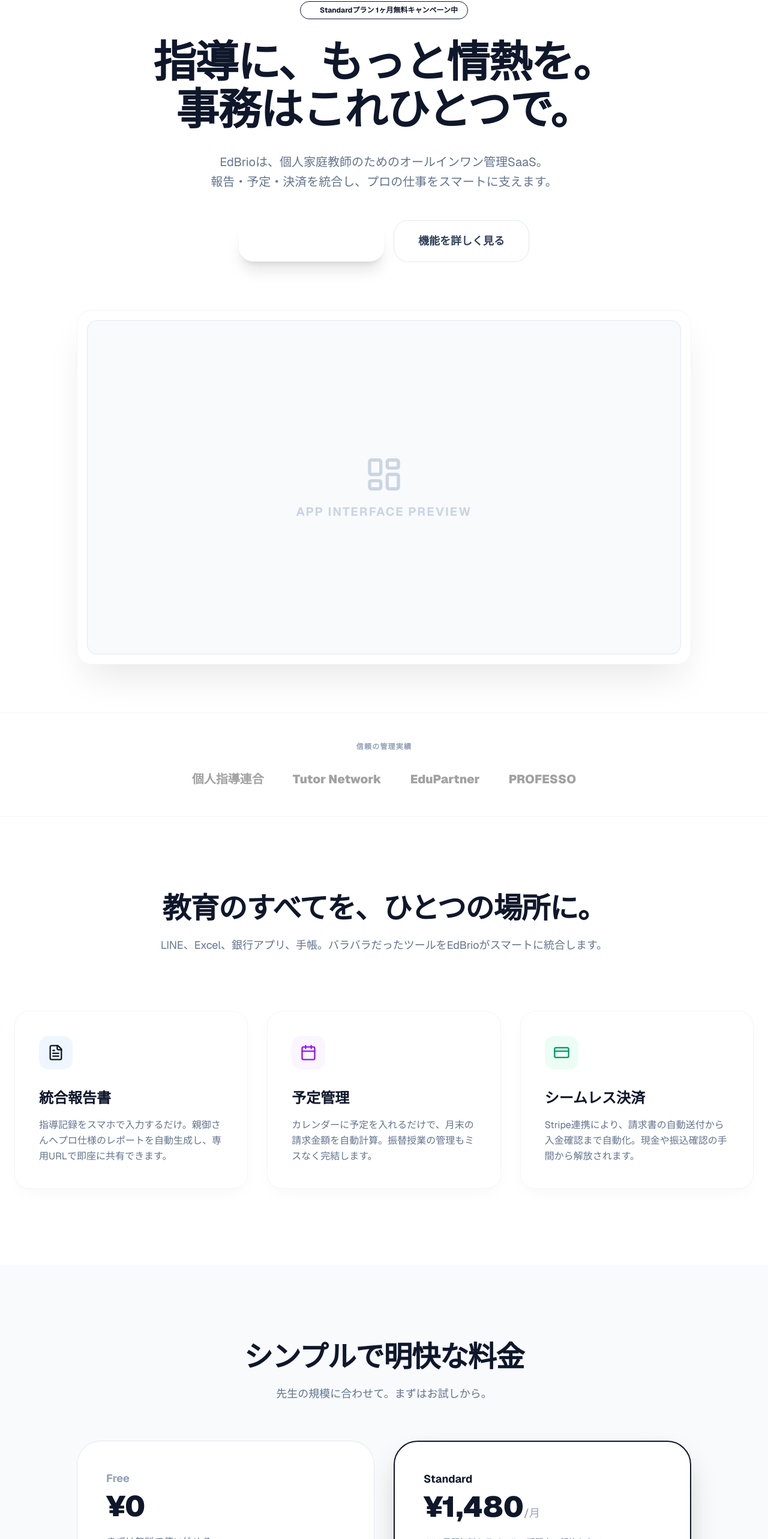
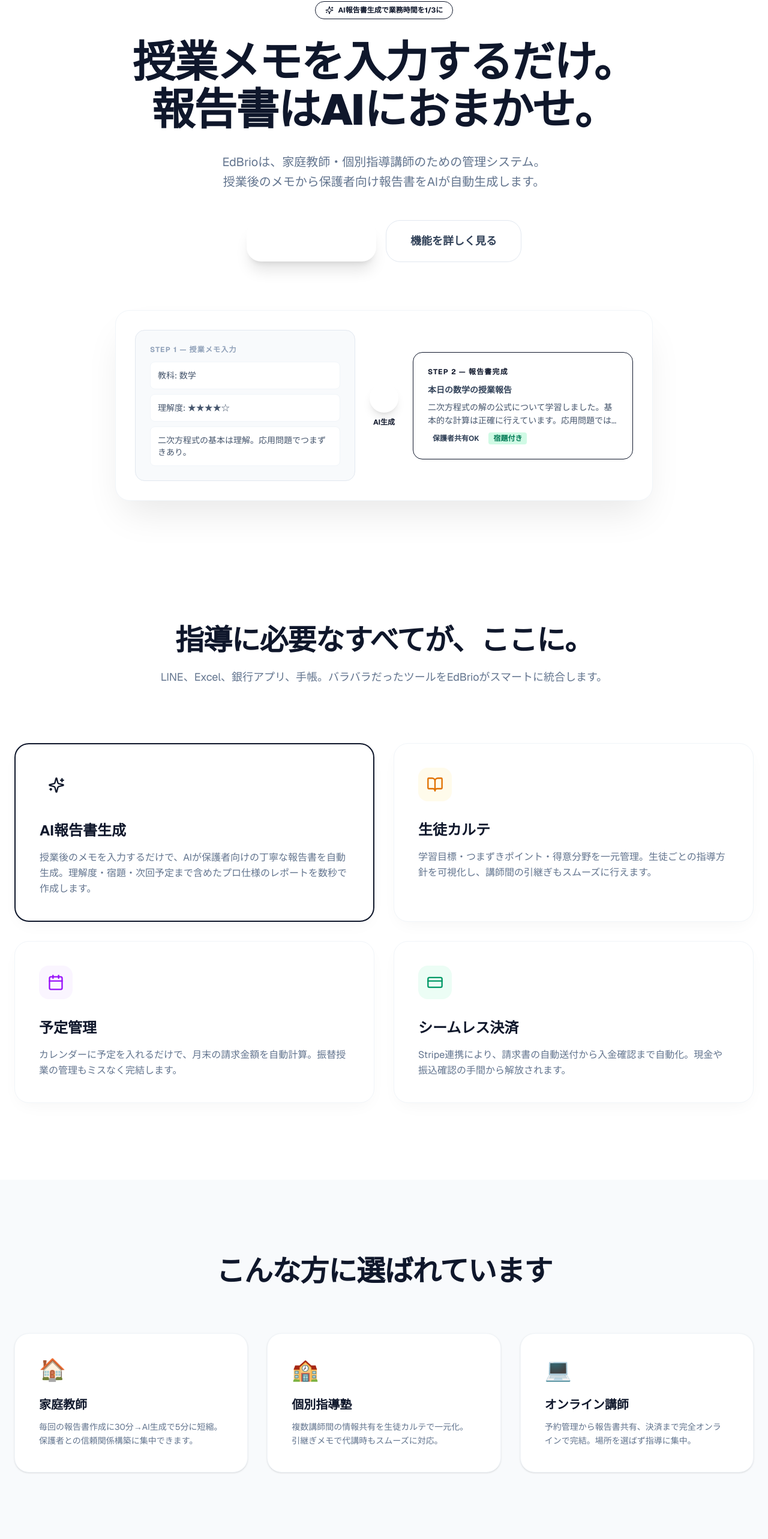
Before and after one commit to Nishi-Taiga/edbrio, a Next.js app: page / in a window 1280 px wide. Shown: the part 158-2724 px from the top of the page at 60% size. Built offline with nearby package versions, Linux system fonts and the light colour scheme; no server answers.

Commit message:
feat: enhance homepage with AI report generation features and improved navigation

```diff
--- a/src/app/page.tsx
+++ b/src/app/page.tsx
@@ -3,7 +3,7 @@
 import { useEffect } from 'react'
 import Link from 'next/link'
 import { useAuth } from '@/hooks/use-auth'
-import { GraduationCap, LayoutDashboard, FileText, Calendar, CreditCard, Check } from 'lucide-react'
+import { GraduationCap, Sparkles, BookOpen, Calendar, CreditCard, ArrowRight, ChevronDown, Check } from 'lucide-react'
 
 export default function HomePage() {
   const { user, dbUser, loading } = useAuth()
@@ -31,7 +31,7 @@
     '@type': 'WebApplication',
     name: 'EdBrio',
     applicationCategory: 'EducationalApplication',
-    description: '家庭教師のためのオールインワン管理システム',
+    description: '家庭教師のためのAI報告書生成・生徒管理システム',
     operatingSystem: 'Web',
     offers: {
       '@type': 'Offer',
@@ -56,12 +56,13 @@
           </div>
           <div className="hidden md:flex items-center gap-8 text-sm font-semibold text-slate-500">
             <a href="#features" className="hover:text-primary-600 transition">機能</a>
+            <a href="#use-cases" className="hover:text-primary-600 transition">活用シーン</a>
             <a href="#pricing" className="hover:text-primary-600 transition">料金</a>
             <a href="#faq" className="hover:text-primary-600 transition">よくある質問</a>
           </div>
           <div className="flex items-center gap-4">
             <Link href="/login" className="hidden sm:block text-sm font-bold text-slate-500 hover:text-primary-600">ログイン</Link>
-            <Link href="#pricing" className="bg-primary-600 text-white px-6 py-3 rounded-2xl text-sm font-bold hover:bg-primary-700 transition shadow-lg shadow-primary-600/20">
+            <Link href="/login" className="bg-primary-600 text-white px-6 py-3 rounded-2xl text-sm font-bold hover:bg-primary-700 transition shadow-lg shadow-primary-600/20">
               無料で始める
             </Link>
           </div>
@@ -72,37 +73,60 @@
       <section className="pt-40 pb-20 px-6 bg-[radial-gradient(#e2e8f0_0.5px,transparent_0.5px)] [background-size:24px_24px]">
         <div className="max-w-5xl mx-auto text-center">
           <div className="inline-flex items-center gap-2 bg-primary-50 border border-primary-100 rounded-full px-4 py-1.5 text-xs font-bold text-primary-600 mb-8">
-            <span className="relative flex h-2 w-2">
-              <span className="animate-ping absolute inline-flex h-full w-full rounded-full bg-primary-400 opacity-75"></span>
-              <span className="relative inline-flex rounded-full h-2 w-2 bg-primary-600"></span>
-            </span>
-            Standardプラン 1ヶ月無料キャンペーン中
+            <Sparkles className="w-3.5 h-3.5" />
+            AI報告書生成で業務時間を1/3に
           </div>
           <h1 className="text-5xl md:text-7xl font-black tracking-tight text-slate-900 leading-[1.1] mb-8">
-            指導に、<span className="text-primary-600">もっと情熱を。</span><br />
-            事務はこれひとつで。
+            授業メモを入力するだけ。<br />
+            <span className="text-primary-600">報告書はAIにおまかせ。</span>
           </h1>
           <p className="text-slate-500 text-lg md:text-xl max-w-2xl mx-auto leading-relaxed mb-12">
-            EdBrioは、個人家庭教師のためのオールインワン管理SaaS。<br className="hidden md:block" />
-            報告・予定・決済を統合し、プロの仕事をスマートに支えます。
+            EdBrioは、家庭教師・個別指導講師のための管理システム。<br className="hidden md:block" />
+            授業後のメモから保護者向け報告書をAIが自動生成します。
           </p>
           <div className="flex flex-col sm:flex-row items-center justify-center gap-4 mb-20">
-            <Link href="/teacher/signup" className="w-full sm:w-auto bg-primary-600 hover:bg-primary-700 text-white px-10 py-5 rounded-3xl font-bold text-lg transition shadow-xl shadow-primary-600/30">
-              まずは無料で始める
+            <Link href="/login" className="w-full sm:w-auto bg-primary-600 hover:bg-primary-700 text-white px-10 py-5 rounded-3xl font-bold text-lg transition shadow-xl shadow-primary-600/30 flex items-center justify-center gap-2">
+              無料で始める <ArrowRight className="w-5 h-5" />
             </Link>
             <a href="#features" className="w-full sm:w-auto bg-white border border-slate-200 hover:bg-slate-50 text-slate-700 px-10 py-5 rounded-3xl font-bold text-lg transition">
               機能を詳しく見る
             </a>
           </div>
 
-          {/* Dashboard Preview Card */}
-          <div className="relative max-w-6xl mx-auto">
+          {/* AI Report Flow Visual */}
+          <div className="relative max-w-4xl mx-auto">
             <div className="absolute -inset-4 bg-gradient-to-tr from-primary-100 to-blue-50 rounded-[2.5rem] blur-2xl opacity-50 -z-10"></div>
-            <div className="bg-white rounded-3xl p-4 shadow-[0_32px_64px_-16px_rgba(0,0,0,0.1)] border border-slate-100">
-              <div className="bg-slate-50 rounded-2xl aspect-[16/9] flex items-center justify-center border border-slate-200 overflow-hidden">
-                <div className="flex flex-col items-center gap-4 text-slate-300">
-                  <LayoutDashboard className="w-16 h-16" />
-                  <span className="font-bold text-xl uppercase tracking-widest">App Interface Preview</span>
+            <div className="bg-white rounded-3xl p-8 shadow-[0_32px_64px_-16px_rgba(0,0,0,0.1)] border border-slate-100">
+              <div className="grid md:grid-cols-[1fr_auto_1fr] gap-6 items-center">
+                {/* Step 1: Memo Input */}
+                <div className="bg-slate-50 rounded-2xl p-6 border border-slate-200 text-left">
+                  <div className="text-xs font-bold text-slate-400 uppercase tracking-widest mb-3">STEP 1 — 授業メモ入力</div>
+                  <div className="space-y-2 text-sm text-slate-600">
+                    <div className="bg-white rounded-lg p-3 border border-slate-100">教科: 数学</div>
+                    <div className="bg-white rounded-lg p-3 border border-slate-100">理解度: ★★★★☆</div>
+                    <div className="bg-white rounded-lg p-3 border border-slate-100">二次方程式の基本は理解。応用問題でつまずきあり。</div>
+                  </div>
+                </div>
+
+                {/* Arrow */}
+                <div className="flex flex-col items-center gap-2">
+                  <div className="w-12 h-12 bg-primary-600 rounded-full flex items-center justify-center text-white shadow-lg shadow-primary-600/30">
+                    <Sparkles className="w-5 h-5" />
+                  </div>
+                  <span className="text-xs font-bold text-primary-600">AI生成</span>
+                </div>
+
+                {/* Step 2: Report Output */}
+                <div className="bg-primary-50 rounded-2xl p-6 border border-primary-100 text-left">
+                  <div className="text-xs font-bold text-primary-600 uppercase tracking-widest mb-3">STEP 2 — 報告書完成</div>
+                  <div className="space-y-2 text-sm text-slate-700">
+                    <p className="font-bold">本日の数学の授業報告</p>
+                    <p className="text-slate-600 leading-relaxed">二次方程式の解の公式について学習しました。基本的な計算は正確に行えています。応用問題では...</p>
+                    <div className="flex gap-2 mt-2">
+                      <span className="bg-primary-100 text-primary-700 px-2 py-0.5 rounded text-xs font-bold">保護者共有OK</span>
+                      <span className="bg-emerald-100 text-emerald-700 px-2 py-0.5 rounded text-xs font-bold">宿題付き</span>
+                    </div>
+                  </div>
                 </div>
               </div>
             </div>
@@ -110,39 +134,36 @@
         </div>
       </section>
 
-      {/* Social Proof / Logos */}
-      <div className="py-12 border-y border-slate-100">
-        <div className="max-w-7xl mx-auto px-6">
-          <p className="text-center text-xs font-bold text-slate-400 uppercase tracking-widest mb-8">信頼の管理実績</p>
-          <div className="flex flex-wrap justify-center gap-12 opacity-40 grayscale">
-            <div className="text-xl font-black">個人指導連合</div>
-            <div className="text-xl font-black">Tutor Network</div>
-            <div className="text-xl font-black">EduPartner</div>
-            <div className="text-xl font-black">PROFESSO</div>
-          </div>
-        </div>
-      </div>
-
       {/* Features */}
       <section id="features" className="py-32 px-6">
         <div className="max-w-7xl mx-auto">
           <div className="text-center max-w-3xl mx-auto mb-24">
-            <h2 className="text-4xl md:text-5xl font-black tracking-tight mb-6">教育のすべてを、<span className="text-primary-600">ひとつの場所に。</span></h2>
+            <h2 className="text-4xl md:text-5xl font-black tracking-tight mb-6">指導に必要なすべてが、<span className="text-primary-600">ここに。</span></h2>
             <p className="text-slate-500 text-lg">LINE、Excel、銀行アプリ、手帳。バラバラだったツールをEdBrioがスマートに統合します。</p>
           </div>
 
-          <div className="grid grid-cols-1 md:grid-cols-3 gap-8">
-            {/* Feature Card */}
-            <div className="p-10 rounded-3xl bg-white border border-slate-100 shadow-[0_10px_30px_-10px_rgba(0,0,0,0.05)] hover:translate-y-[-8px] transition duration-300">
-              <div className="w-14 h-14 bg-blue-50 rounded-2xl flex items-center justify-center text-primary-600 mb-8">
-                <FileText className="w-7 h-7" />
+          <div className="grid grid-cols-1 md:grid-cols-2 gap-8">
+            {/* AI Reports */}
+            <div className="p-10 rounded-3xl bg-gradient-to-br from-primary-50 to-white border-2 border-primary-100 shadow-[0_10px_30px_-10px_rgba(0,0,0,0.05)] hover:translate-y-[-8px] transition duration-300">
+              <div className="w-14 h-14 bg-primary-100 rounded-2xl flex items-center justify-center text-primary-600 mb-8">
+                <Sparkles className="w-7 h-7" />
               </div>
-              <h3 className="text-2xl font-bold mb-4">統合報告書</h3>
+              <h3 className="text-2xl font-bold mb-4">AI報告書生成</h3>
               <p className="text-slate-500 leading-relaxed">
-                指導記録をスマホで入力するだけ。親御さんへプロ仕様のレポートを自動生成し、専用URLで即座に共有できます。
+                授業後のメモを入力するだけで、AIが保護者向けの丁寧な報告書を自動生成。理解度・宿題・次回予定まで含めたプロ仕様のレポートを数秒で作成します。
               </p>
             </div>
-            {/* Feature Card */}
+            {/* Student Karte */}
+            <div className="p-10 rounded-3xl bg-white border border-slate-100 shadow-[0_10px_30px_-10px_rgba(0,0,0,0.05)] hover:translate-y-[-8px] transition duration-300">
+              <div className="w-14 h-14 bg-amber-50 rounded-2xl flex items-center justify-center text-amber-600 mb-8">
+                <BookOpen className="w-7 h-7" />
+              </div>
+              <h3 className="text-2xl font-bold mb-4">生徒カルテ</h3>
+              <p className="text-slate-500 leading-relaxed">
+                学習目標・つまずきポイント・得意分野を一元管理。生徒ごとの指導方針を可視化し、講師間の引継ぎもスムーズに行えます。
+              </p>
+            </div>
+            {/* Scheduling */}
             <div className="p-10 rounded-3xl bg-white border border-slate-100 shadow-[0_10px_30px_-10px_rgba(0,0,0,0.05)] hover:translate-y-[-8px] transition duration-300">
               <div className="w-14 h-14 bg-purple-50 rounded-2xl flex items-center justify-center text-purple-600 mb-8">
                 <Calendar className="w-7 h-7" />
@@ -152,7 +173,7 @@
                 カレンダーに予定を入れるだけで、月末の請求金額を自動計算。振替授業の管理もミスなく完結します。
               </p>
             </div>
-            {/* Feature Card */}
+            {/* Payments */}
             <div className="p-10 rounded-3xl bg-white border border-slate-100 shadow-[0_10px_30px_-10px_rgba(0,0,0,0.05)] hover:translate-y-[-8px] transition duration-300">
               <div className="w-14 h-14 bg-emerald-50 rounded-2xl flex items-center justify-center text-emerald-600 mb-8">
                 <CreditCard className="w-7 h-7" />
@@ -166,8 +187,40 @@
         </div>
       </section>
 
+      {/* Use Cases */}
+      <section id="use-cases" className="py-32 px-6 bg-slate-50">
+        <div className="max-w-7xl mx-auto">
+          <div className="text-center max-w-3xl mx-auto mb-20">
+            <h2 className="text-4xl md:text-5xl font-black tracking-tight mb-6">こんな方に<span className="text-primary-600">選ばれています</span></h2>
+          </div>
+          <div className="grid grid-cols-1 md:grid-cols-3 gap-8">
+            <div className="bg-white rounded-3xl p-10 border border-slate-100 shadow-sm">
+              <div className="text-4xl mb-6">🏠</div>
+              <h3 className="text-xl font-bold mb-3">家庭教師</h3>
+              <p className="text-slate-500 leading-relaxed text-sm">
+                毎回の報告書作成に30分→AI生成で5分に短縮。保護者との信頼関係構築に集中できます。
+              </p>
+            </div>
+            <div className="bg-white rounded-3xl p-10 border border-slate-100 shadow-sm">
+              <div className="text-4xl mb-6">🏫</div>
+              <h3 className="text-xl font-bold mb-3">個別指導塾</h3>
+              <p className="text-slate-500 leading-relaxed text-sm">
+                複数講師間の情報共有を生徒カルテで一元化。引継ぎメモで代講時もスムーズに対応。
+              </p>
+            </div>
+            <div className="bg-white rounded-3xl p-10 border border-slate-100 shadow-sm">
+              <div className="text-4xl mb-6">💻</div>
+              <h3 className="text-xl font-bold mb-3">オンライン講師</h3>
+              <p className="text-slate-500 leading-relaxed text-sm">
+                予約管理から報告書共有、決済まで完全オンラインで完結。場所を選ばず指導に集中。
+              </p>
+            </div>
+          </div>
+        </div>
+      </section>
+
       {/* Pricing */}
-      <section id="pricing" className="py-32 px-6 bg-slate-50">
+      <section id="pricing" className="py-32 px-6">
         <div className="max-w-5xl mx-auto">
           <div className="text-center mb-16">
             <h2 className="text-4xl md:text-5xl font-black tracking-tight mb-6">シンプルで明快な料金</h2>
@@ -190,7 +243,7 @@
                   </li>
                 </ul>
               </div>
-              <Link href="/teacher/signup" className="w-full py-5 rounded-2xl bg-slate-100 text-slate-900 font-bold text-center hover:bg-slate-200 transition">
+              <Link href="/login" className="w-full py-5 rounded-2xl bg-slate-100 text-slate-900 font-bold text-center hover:bg-slate-200 transition block">
                 無料で始める
               </Link>
             </div>
@@ -209,17 +262,17 @@
                     <Check className="w-5 h-5 text-primary-600" /> 生徒数 無制限
                   </li>
                   <li className="flex items-center gap-3 text-slate-600 font-bold">
-                    <Check className="w-5 h-5 text-primary-600" /> Stripe決済連携（月謝請求）
+                    <Check className="w-5 h-5 text-primary-600" /> AI報告書 無制限生成
                   </li>
                   <li className="flex items-center gap-3 text-slate-600 font-bold">
-                    <Check className="w-5 h-5 text-primary-600" /> 指導報告書のPDF出力
+                    <Check className="w-5 h-5 text-primary-600" /> Stripe決済連携（月謝請求）
                   </li>
                   <li className="flex items-center gap-3 text-slate-600 font-bold">
                     <Check className="w-5 h-5 text-primary-600" /> 優先カスタマーサポート
                   </li>
                 </ul>
               </div>
-              <Link href="/teacher/signup" className="w-full py-5 rounded-2xl bg-primary-600 text-white font-bold text-center hover:bg-primary-700 transition shadow-lg shadow-primary-600/20">
+              <Link href="/login" className="w-full py-5 rounded-2xl bg-primary-600 text-white font-bold text-center hover:bg-primary-700 transition shadow-lg shadow-primary-600/20 block">
                 無料で1ヶ月試してみる
               </Link>
             </div>
@@ -228,19 +281,62 @@
       </section>
 
       {/* FAQ */}
-      <section id="faq" className="py-32 px-6">
+      <section id="faq" className="py-32 px-6 bg-slate-50">
         <div className="max-w-3xl mx-auto">
-          <h2 className="text-4xl font-black text-center mb-16 italic tracking-tight">FAQ</h2>
-          <div className="space-y-6">
-            <div className="p-8 rounded-2xl border border-slate-100 shadow-[0_10px_30px_-10px_rgba(0,0,0,0.05)]">
-              <h4 className="font-bold text-lg mb-2">無料トライアル期間が終わるとどうなりますか？</h4>
-              <p className="text-slate-500 leading-relaxed">自動的にStandardプランへ移行されます。期間内にダッシュボードから解約すれば、一切費用はかかりません。</p>
-            </div>
-            <div className="p-8 rounded-2xl border border-slate-100 shadow-[0_10px_30px_-10px_rgba(0,0,0,0.05)]">
-              <h4 className="font-bold text-lg mb-2">親御さんはアプリをインストールする必要がありますか？</h4>
-              <p className="text-slate-500 leading-relaxed">いいえ、不要です。先生が共有する専用のWebページ（URL）をブラウザで開くだけで、報告書を確認できます。</p>
-            </div>
+          <h2 className="text-4xl font-black text-center mb-16 tracking-tight">よくある質問</h2>
+          <div className="space-y-4">
+            <details className="group bg-white rounded-2xl border border-slate-100 shadow-sm">
+              <summary className="p-6 cursor-pointer flex items-center justify-between font-bold text-lg list-none">
+                AI報告書の精度はどの程度ですか？
+                <ChevronDown className="w-5 h-5 text-slate-400 group-open:rotate-180 transition-transform" />
+              </summary>
+              <div className="px-6 pb-6 text-slate-500 leading-relaxed">
+                Claude AIを活用し、授業メモの内容に基づいて自然な日本語の報告書を生成します。生成後に編集も可能なため、先生のスタイルに合わせて調整できます。
+              </div>
+            </details>
+            <details className="group bg-white rounded-2xl border border-slate-100 shadow-sm">
+              <summary className="p-6 cursor-pointer flex items-center justify-between font-bold text-lg list-none">
+                親御さんはアプリをインストールする必要がありますか？
+                <ChevronDown className="w-5 h-5 text-slate-400 group-open:rotate-180 transition-transform" />
+              </summary>
+              <div className="px-6 pb-6 text-slate-500 leading-relaxed">
+                いいえ、不要です。保護者はブラウザからログインするだけで、報告書の閲覧や学習進捗の確認ができます。
+              </div>
+            </details>
+            <details className="group bg-white rounded-2xl border border-slate-100 shadow-sm">
+              <summary className="p-6 cursor-pointer flex items-center justify-between font-bold text-lg list-none">
+                無料トライアル期間が終わるとどうなりますか？
+                <ChevronDown className="w-5 h-5 text-slate-400 group-open:rotate-180 transition-transform" />
+              </summary>
+              <div className="px-6 pb-6 text-slate-500 leading-relaxed">
+                自動的にStandardプランへ移行されます。期間内にダッシュボードから解約すれば、一切費用はかかりません。
+              </div>
+            </details>
+            <details className="group bg-white rounded-2xl border border-slate-100 shadow-sm">
+              <summary className="p-6 cursor-pointer flex items-center justify-between font-bold text-lg list-none">
+                データのセキュリティは大丈夫ですか？
+                <ChevronDown className="w-5 h-5 text-slate-400 group-open:rotate-180 transition-transform" />
+              </summary>
+              <div className="px-6 pb-6 text-slate-500 leading-relaxed">
+                Supabase（PostgreSQL）のRow Level Securityにより、各ユーザーは自分のデータのみアクセス可能です。通信はすべてHTTPS暗号化されています。
+              </div>
+            </details>
           </div>
+        </div>
+      </section>
+
+      {/* CTA */}
+      <section className="py-32 px-6">
+        <div className="max-w-3xl mx-auto text-center">
+          <h2 className="text-4xl md:text-5xl font-black tracking-tight mb-6">
+            報告書作成の時間を、<br /><span className="text-primary-600">指導の質向上に。</span>
+          </h2>
+          <p className="text-slate-500 text-lg mb-10">
+            無料で始められます。クレジットカード不要。
+          </p>
+          <Link href="/login" className="inline-flex items-center gap-2 bg-primary-600 hover:bg-primary-700 text-white px-10 py-5 rounded-3xl font-bold text-lg transition shadow-xl shadow-primary-600/30">
+            今すぐ無料で始める <ArrowRight className="w-5 h-5" />
+          </Link>
         </div>
       </section>
 
@@ -255,7 +351,7 @@
               EdBrio
             </div>
             <p className="text-slate-500 text-sm leading-relaxed font-medium">
-              家庭教師のプロフェッショナルな活動を支える、オールインワン・マネジメントシステム。
+              家庭教師・個別指導講師のための、AI報告書生成＆生徒管理システム。
             </p>
           </div>
           <div className="grid grid-cols-2 md:grid-cols-3 gap-16">
@@ -283,7 +379,7 @@
           </div>
         </div>
         <div className="max-w-7xl mx-auto flex justify-between items-center text-[10px] text-slate-400 font-bold tracking-widest">
-          <span>&copy; 2024 EDBRIO ALL RIGHTS RESERVED</span>
+          <span>&copy; 2025 EDBRIO ALL RIGHTS RESERVED</span>
         </div>
       </footer>
     </div>
```
